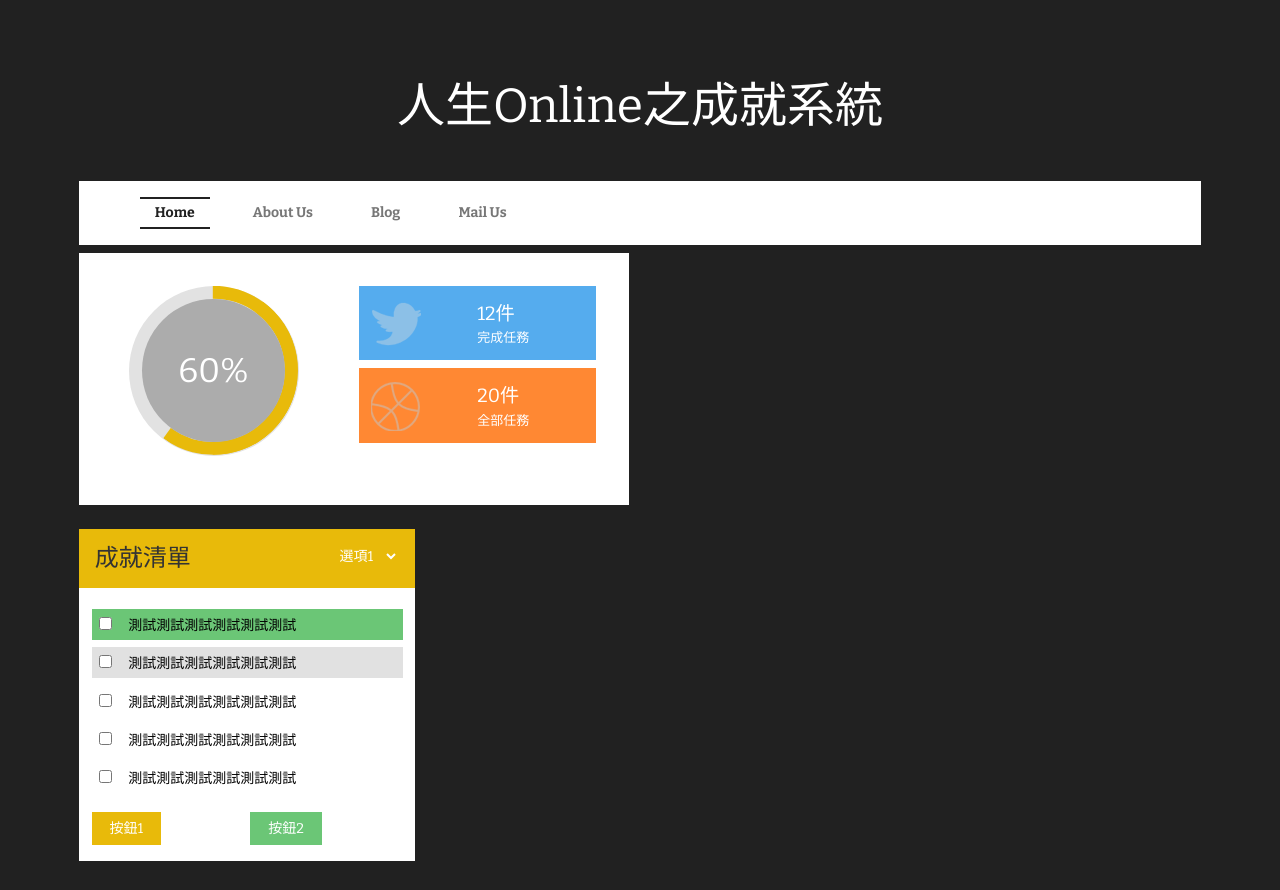
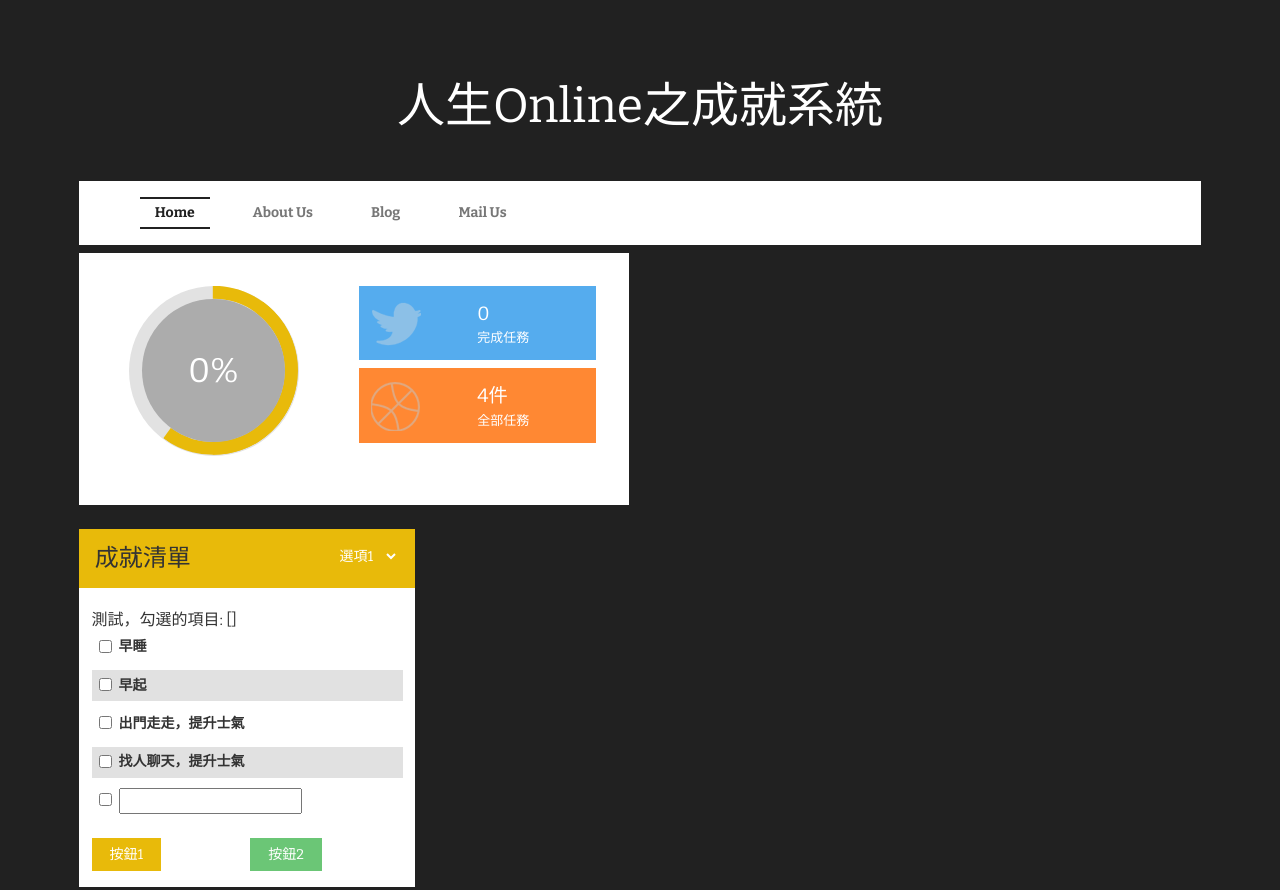
Before and after one commit to Lex-H/Incentive_system_0100, a plain HTML site: page index.html in a window 1280 px wide. Shown: the top 890 px of the page. Drawn offline with nearby package versions, Linux system fonts and the light colour scheme; a web font is replaced by a local one.

Commit message:
完成大部分頁面上的功能

```diff
--- a/css/style.css
+++ b/css/style.css
@@ -1251,6 +1251,12 @@ option {
 #myList li:nth-child(1) {
     margin-bottom: 0;
 }
+#myList label {
+	/* 這選擇器的CSS是我加的 */
+	margin-left: 0.5em;
+	position: relative;
+	top: -0.1em;
+}
 .events {
     float: right;
     margin: 1.5em 1em 0 0em;
--- a/index.html
+++ b/index.html
@@ -32,9 +32,15 @@ License URL: http://creativecommons.org/licenses/by/3.0/
 <!--//skycons-icons-->
 <link href='//fonts.googleapis.com/css?family=Bitter:400,400italic,700' rel='stylesheet' type='text/css'>
 
+<!-- 以下是我建立的js -->
+<!-- 導入Vue -->
+<script src="https://unpkg.com/vue@3/dist/vue.global.js"></script>
+
 </head>
 
-<body>
+<body id="app">
+	<!-- 測試Vue -->
+	<!-- <div id="app">{{ message }}</div> -->
 	<div class="smart-main">
 		<h6 class="title">人生Online之成就系統</h6>
 
@@ -76,15 +82,13 @@ License URL: http://creativecommons.org/licenses/by/3.0/
 <!-- //navigation -->
 
 <!-- map-buttons -->
-
-
-
 <div class="map-buttons">
 	<div class="map-buttons-right">
 		<div class="dark-area">
 			<!-- some colors -->
 				<div id="lightcircle" class="c100 p60 dark big">
-					<span>60%</span>
+					<span>{{(taskComplete / allTasks * 100).toFixed(0)}}%
+					</span>
 					<div class="slice">
 						<div class="bar"></div>
 						<div class="fill"></div>
@@ -97,7 +101,7 @@ License URL: http://creativecommons.org/licenses/by/3.0/
 							<span></span>
 						</div>
 						<div class="slider-side-social-right-twitterr">
-							<p>12件</p>
+							<p>{{ taskComplete }}</p>
 							<h4>完成任務</h4>
 						</div>
 						<div class="clearfix"> </div>
@@ -107,7 +111,7 @@ License URL: http://creativecommons.org/licenses/by/3.0/
 							<span></span>
 						</div>
 						<div class="slider-side-social-right-twitterr">
-							<p>20件</p>
+							<p>{{ allTasks }}件</p>
 							<h4>全部任務</h4>
 						</div>
 						<div class="clearfix"> </div>
@@ -122,8 +126,6 @@ License URL: http://creativecommons.org/licenses/by/3.0/
 	<div class="clearfix"> </div>
 </div>
 <!-- //map-buttons -->
-
-
 
 <!-- calender-show-more -->
 	<div class="calender-show-more">
@@ -163,51 +165,35 @@ License URL: http://creativecommons.org/licenses/by/3.0/
 				</script>
 				<ul id="myList">
 					<li>
+						<!-- 成就清單 -->
+						<div>測試，勾選的項目: {{ checkedTasks }}</div>
 						<div class="l_g">
-								<p class="act">
-									<input type="checkbox">
-									<a href="#">
-										<span>
-											測試測試測試測試測試測試
-										</span>
-									</a>
+							<p>
+								<input type="checkbox" id="早睡" value="早睡" v-model="checkedTasks">
+								<label for="早睡">早睡</label>
 							</p>
 
 							<p class="act1">
-									<input type="checkbox">
-									<a href="#">
-										<span>
-											測試測試測試測試測試測試
-										</span>
-									</a>
+								<input type="checkbox" id="早起" value="早起" v-model="checkedTasks">
+								<label for="早起">早起</label>
 							</p>
 
 							<p>
-									<input type="checkbox">
-									<a href="#">
-										<span>
-											測試測試測試測試測試測試
-										</span>
-									</a>
+								<input type="checkbox" id="出門走走，提升士氣" value="出門走走，提升士氣" v-model="checkedTasks">
+								<label for="出門走走，提升士氣">出門走走，提升士氣</label>
+							</p>
+
+							<p class="act1">
+								<input type="checkbox" id="找人聊天，提升士氣" value="找人聊天，提升士氣" v-model="checkedTasks">
+								<label for="找人聊天，提升士氣">找人聊天，提升士氣</label>
 							</p>
 
 							<p>
-									<input type="checkbox">
-									<a href="#">
-										<span>
-											測試測試測試測試測試測試
-										</span>
-									</a>
+								<input type="checkbox" id="其他任務" :value='otherTask' v-model="checkedTasks" placeholder="新增其他任務">
+								<!-- Bug：placeholder無法顯示 -->
+								<label for="其他任務"><input type="text" v-model="otherTask"></label>
 							</p>
 
-								<p>
-									<input type="checkbox">
-									<a href="#">
-										<span>
-											測試測試測試測試測試測試
-										</span>
-									</a>
-								</p>
 
 						</div>
 					</li>
@@ -239,4 +225,7 @@ License URL: http://creativecommons.org/licenses/by/3.0/
 	</div>
 <script src="js/bootstrap.js"></script>
 </body>
+
+<!-- 以下是我建立的JS，為了使Vue生效，放在最底下 -->
+<script type="text/javascript" src="js/index.js"></script>
 </html>
```
Lines whose indentation alone changed are shown as unchanged.
